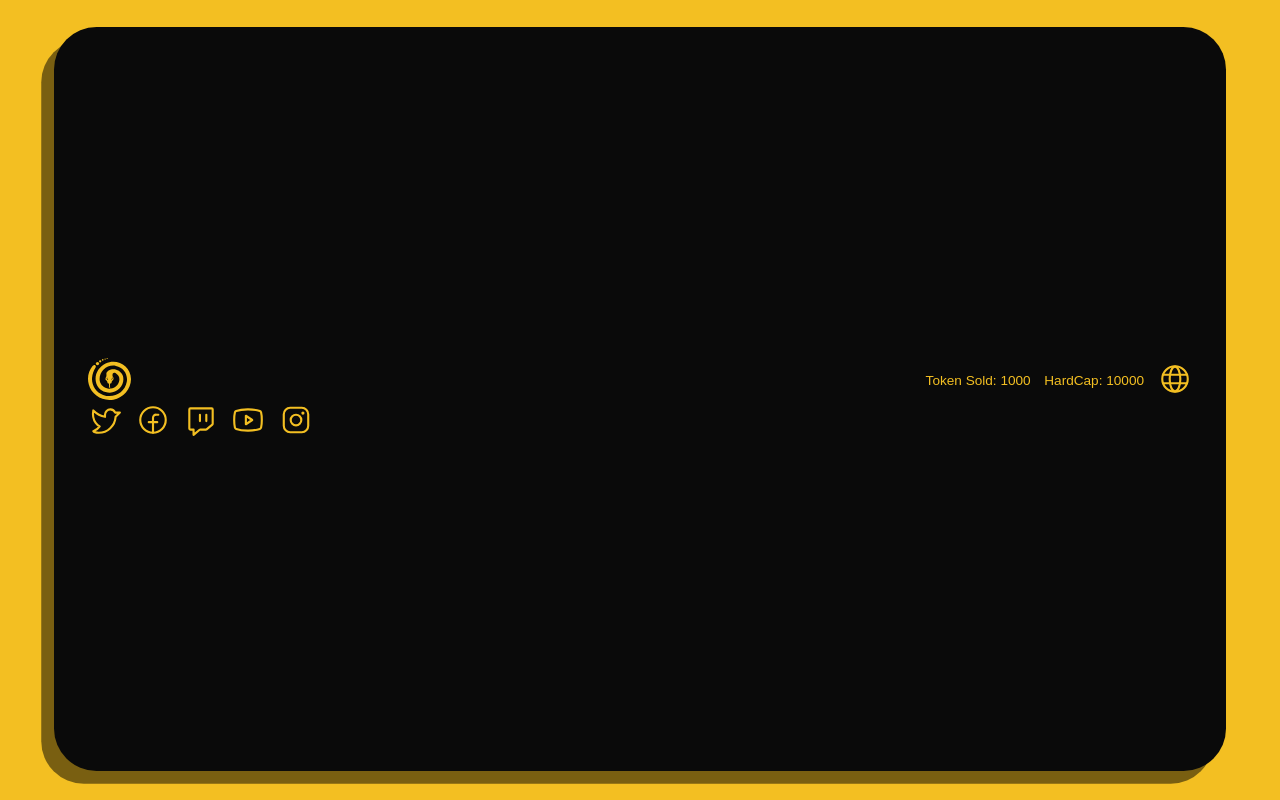
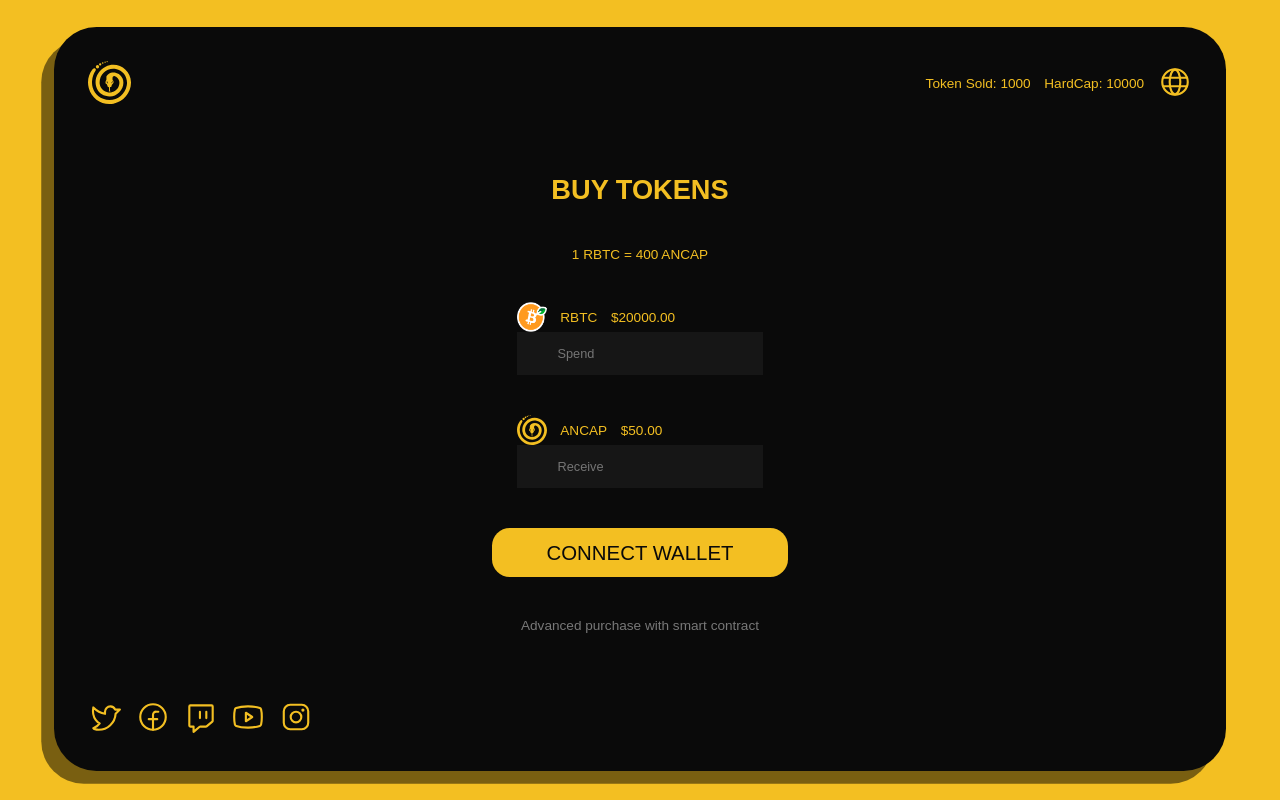
Before and after one commit to mateus9785/Painel-DAO, a React (Vite) app: page / in a window 1280 px wide. Built offline with nearby package versions, Linux system fonts and the light colour scheme; a web font is replaced by a local one.

Commit message:
alterar rotas

```diff
--- a/src/Router.tsx
+++ b/src/Router.tsx
@@ -6,10 +6,8 @@ import { SaleContract } from "./pages/SaleContract";
 export function Router() {
   return (
     <Routes>
-      <Route path="/" element={<DefaultLayout />}>
-        <Route path="/buyTokens" element={<BuyTokens />} />
-        <Route path="/saleContract" element={<SaleContract />} />
-      </Route>
+      <Route path="/" element={<BuyTokens />} />
+      <Route path="/saleContract" element={<SaleContract />} />
     </Routes>
   );
 }
--- a/src/layouts/defaultLayout/index.tsx
+++ b/src/layouts/defaultLayout/index.tsx
@@ -1,13 +1,16 @@
-import { Outlet } from "react-router-dom";
 import { LayoutContainer } from "./styles";
 import { Header } from "./../header";
 import { Footer } from "./../footer";
 
-export function DefaultLayout() {
+interface DefaultLayoutInterface {
+  children: React.ReactNode
+}
+
+export function DefaultLayout({ children } : DefaultLayoutInterface) {
   return (
     <LayoutContainer>
       <Header/>
-      <Outlet />
+        {children}
       <Footer/>
     </LayoutContainer>
   );
--- a/src/pages/BuyTokens/index.tsx
+++ b/src/pages/BuyTokens/index.tsx
@@ -10,6 +10,7 @@ import { DarkInputComponent } from "./../../components/DarkInput";
 import { SmallButtonComponent } from "./../../components/SmallButton";
 import { ModalComponent } from "./../../components/Modal";
 import translateText from "./../../common/translateText";
+import { DefaultLayout } from "./../../layouts/defaultLayout";
 
 const errorStatus = {
   alreadyProcessing: -32002,
@@ -101,6 +102,7 @@ export function BuyTokens() {
   }
 
   return (
+    <DefaultLayout>
       <BuyTokensContainer>
         {
           isOpen &&
@@ -146,5 +148,6 @@ export function BuyTokens() {
           <Link to="/saleContract" className="link-sale-contract">{translateText("pages.buyTokens.link.advancedPurchase")}</Link>
         </div>
       </BuyTokensContainer>
+    </DefaultLayout>
   );
 }
--- a/src/pages/SaleContract/index.tsx
+++ b/src/pages/SaleContract/index.tsx
@@ -1,6 +1,7 @@
 import qrCode from "./../../assets/qr-code.svg";
 import { BigTitleComponent } from "./../../components/BigTitle";
 import { TinyButtonComponent } from "./../../components/TinyButton";
+import { DefaultLayout } from "./../../layouts/defaultLayout";
 import { SaleContractContainer } from "./styles";
 import translateText from "./../../common/translateText";
 import { Link } from "react-router-dom";
@@ -10,6 +11,7 @@ export function SaleContract() {
   const addressMiddle = Math.round(address.length / 2);
 
   return (
+    <DefaultLayout>
       <SaleContractContainer>
         <BigTitleComponent text={translateText("pages.saleContract.texts.saleContract")}/>
         <p>{translateText("pages.saleContract.texts.aboutTransation")}</p>
@@ -24,5 +26,6 @@ export function SaleContract() {
         />
         <Link to="/" className="link-buy-tokens">{translateText("pages.saleContract.link.inicialPage")}</Link>
       </SaleContractContainer>
+    </DefaultLayout>
   );
 }
```
Lines whose indentation alone changed are shown as unchanged.
